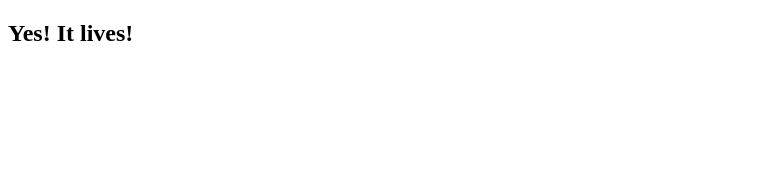
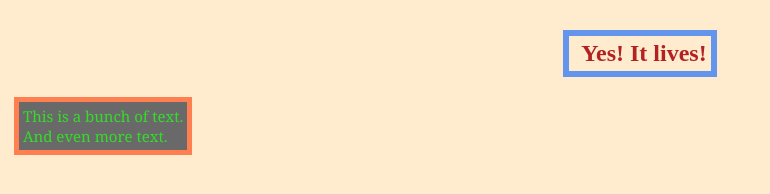
Before and after one commit to dsuida/flask, a plain HTML site: page index.html in a window 1280 px wide. Shown: the whole page, without its empty margins (0-770 px from the left). Drawn offline with Linux system fonts and the light colour scheme.

Commit message:
add index

```diff
--- a/index.html
+++ b/index.html
@@ -5,8 +5,45 @@
     <meta name="viewport" content="width=device-width, initial-scale=1.0">
     <meta http-equiv="X-UA-Compatible" content="ie=edge">
     <title>Flask Launch Page</title>
+    <style type="text/css">
+        body{
+            color:firebrick;
+            background-color: blanchedalmond;
+        }
+
+        h2{
+            margin-top: 30px;
+            margin-left: auto;
+            margin-right: auto;
+            border:cornflowerblue 6px solid;
+            width: fit-content;
+            padding: 4px;
+            padding-left: 12px;
+            text-align: center;
+
+        }
+
+        #container1{
+            font-size: 15px;
+            font-family: Georgia, 'Times New Roman', Times, serif;
+            color: rgb(53, 221, 41);
+            border: coral 5px solid;
+            background-color: dimgrey;
+            color: rpg(38, 255, 30);
+            width: fit-content;
+            margin: 6px;
+            padding: 4px;
+        }
+
+    </style>
 </head>
+
 <body>
     <h2>Yes!  It lives!</h2>
+        <p id=container1>
+            This is a bunch of text.
+            <br>
+            And even more text.
+        </p>
 </body>
 </html>
```
